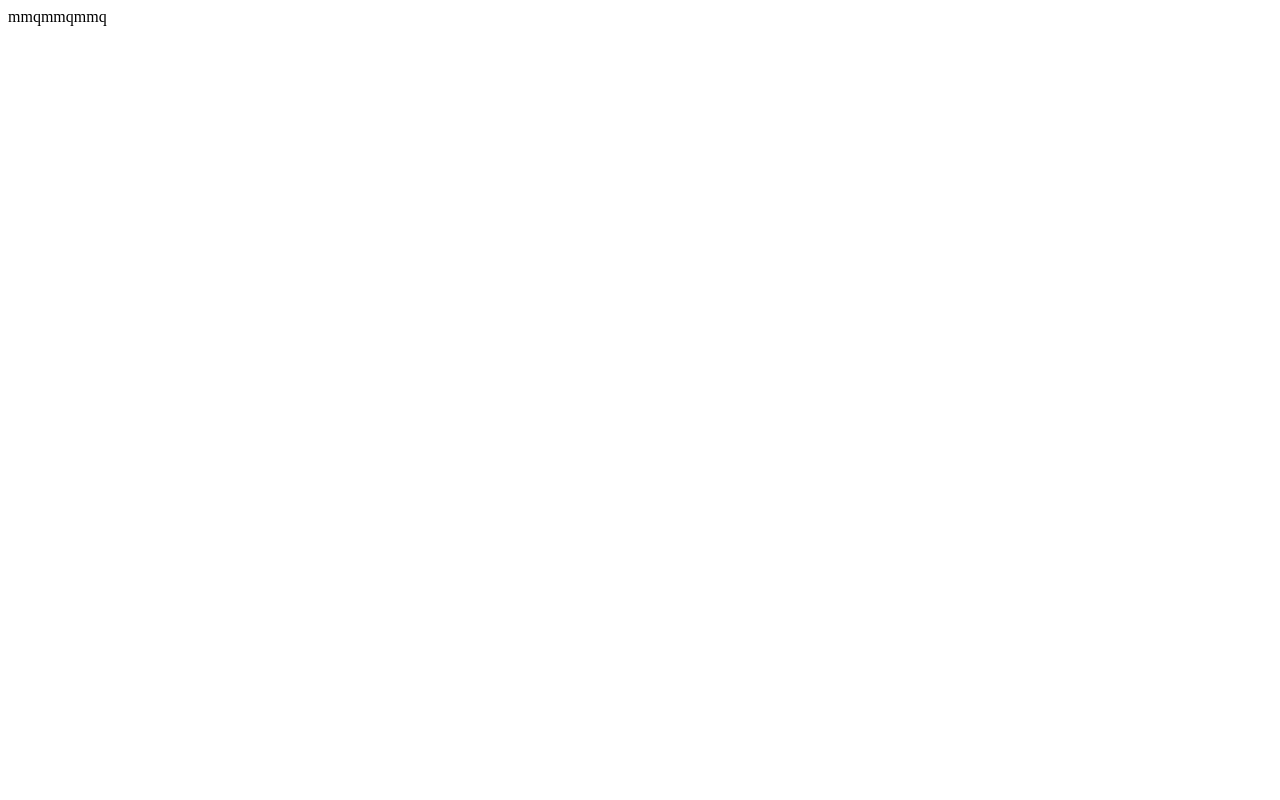
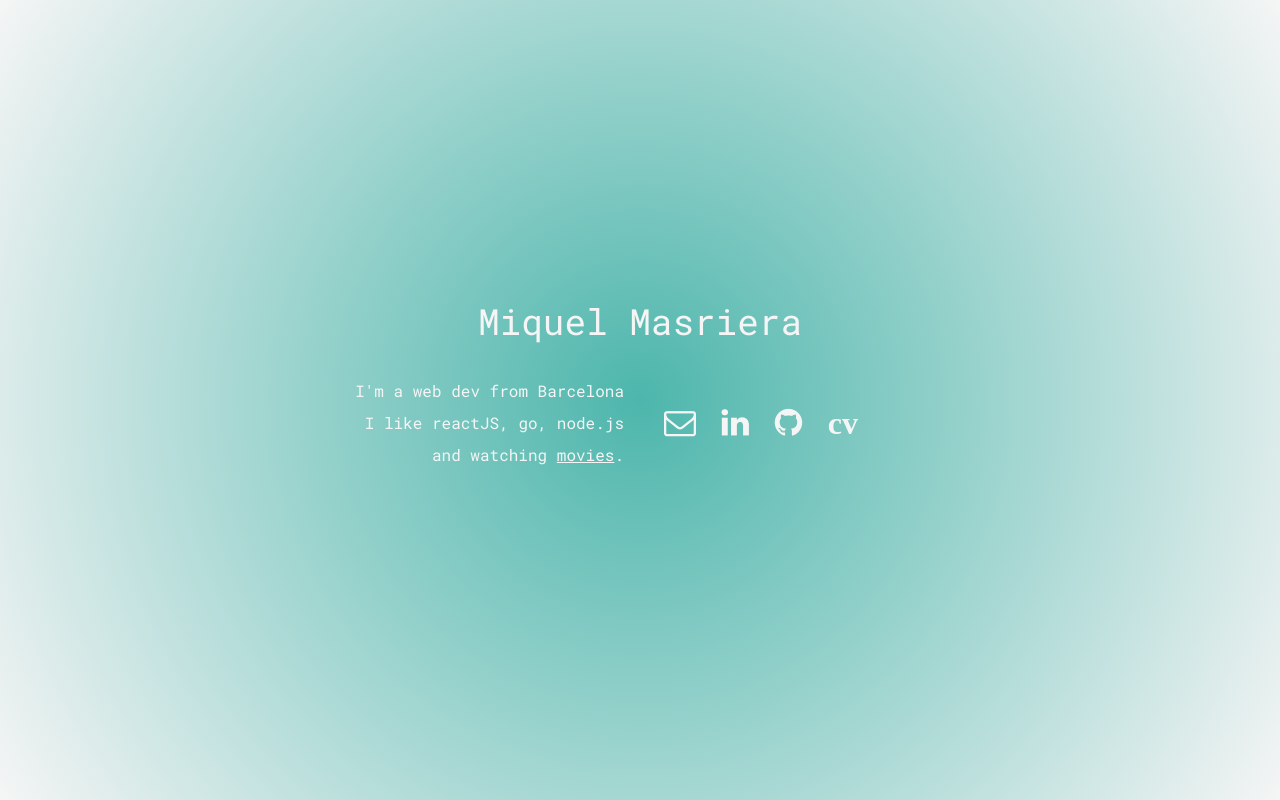
Before and after one commit to mmasriera/mmasriera.github.io, a website: page index.html in a window 1280 px wide. Drawn offline with Linux system fonts and the light colour scheme.

Commit message:
1st commit

```diff
--- a/index.html
+++ b/index.html
@@ -1 +1,45 @@
-mmqmmqmmq
+<html>
+    <head>
+        <meta charset="utf-8"/>
+        <meta name="viewport" content="width=device-width, initial-scale=1.0">
+        <title>miquel masriera</title>
+        <link href='https://fonts.googleapis.com/css?family=Roboto+Mono' rel='stylesheet' type='text/css'>
+        <link rel="stylesheet" href="https://maxcdn.bootstrapcdn.com/font-awesome/4.6.2/css/font-awesome.min.css">
+        <link rel="stylesheet" href="style.min.css">
+    </head>
+    <body class="myflex">
+        <div id="mainContainer">
+
+            <h2>Miquel Masriera</h2>
+
+            <div id="content" class="myflex">
+
+                <div id="about">
+                    <p>I'm a web dev from Barcelona</p>
+                    <p>I like reactJS, go, node.js</p>
+                    <p>and watching <a href="http://mmasriera.github.io/myflix/">movies</a>.</p>
+                </div>
+
+                <div id="links">
+                    <p>
+                        <a href="mailto:miquelmasriera@gmail.com?Subject=Hi%20Miquel"><i class="fa fa-envelope-o fa-2x"></i></a>
+                        <a href="https://es.linkedin.com/in/miquelmasriera"><i class="fa fa-linkedin fa-2x"></i></a>
+                        <a href="https://github.com/mmasriera"><i class="fa fa-github fa-2x"></i></a>
+                        <a href="#"><i class="fa fa-2x"><strong>cv</strong></i></a>
+                    </p>
+                </div>
+
+            </div>
+
+        </div>
+        <script>
+            var colors = [ "#7986CB", "#448AFF", "#4DD0E1", "#4DB6AC", "#81C784", "#FF8A65", "#8D6E63", "#78909C" ];
+            function setBg() {
+                var color = colors[ Math.floor( Math.random() * colors.length ) ];
+                document.body.style.background = "radial-gradient( circle, " + color + ", #F5F5F5 )";
+            }
+            setBg();
+            setInterval( setBg, 12500 );
+        </script>
+    </body>
+</html>
--- /dev/null
+++ b/style.less
@@ -0,0 +1,68 @@
+@resp : 991px;
+@light-grey : #F5F5F5;
+
+.myflex {
+    display : flex;
+    justify-content : center;
+    align-items : center;
+}
+
+body {
+    font-family : Roboto Mono, monospace;
+    font-size :  100%;
+    color : @light-grey;
+
+    #mainContainer {
+        width : 100%;
+
+        h2 {
+            @media (min-width : @resp) {
+                margin-top : -2rem;
+            }
+            font-size : 2.25rem;
+            font-weight : 100;
+            text-align : center;
+        }
+
+        #content {
+            flex-direction: row;
+
+            div {
+                width : 50%;
+                padding : 0 1rem;
+
+                p {
+                    margin : 0;
+                    line-height : 2rem;
+
+                    i {
+                        padding : 0.5rem;
+                        color : @light-grey;
+                    }
+
+                    a {
+                        color : @light-grey;
+                    }
+                }
+            }
+
+            @media (min-width : @resp) { // desktop
+                #about > p {
+                    text-align : right;
+                }
+            }
+
+            @media (max-width : @resp) { // mobile
+                flex-direction : column;
+
+                #about, #links {
+                    width : 100%;
+                    padding : 1.5rem;
+                    p {
+                        text-align : center;
+                    }
+                }
+            }
+        }
+    }
+}
```
Also changed, not shown: package.json (added, +22 -0 lines), style.min.css (added), 1 other file.
